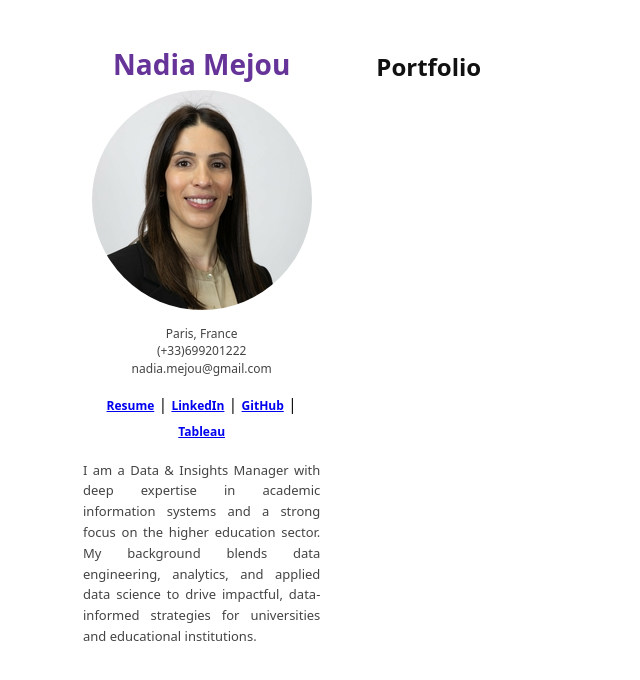
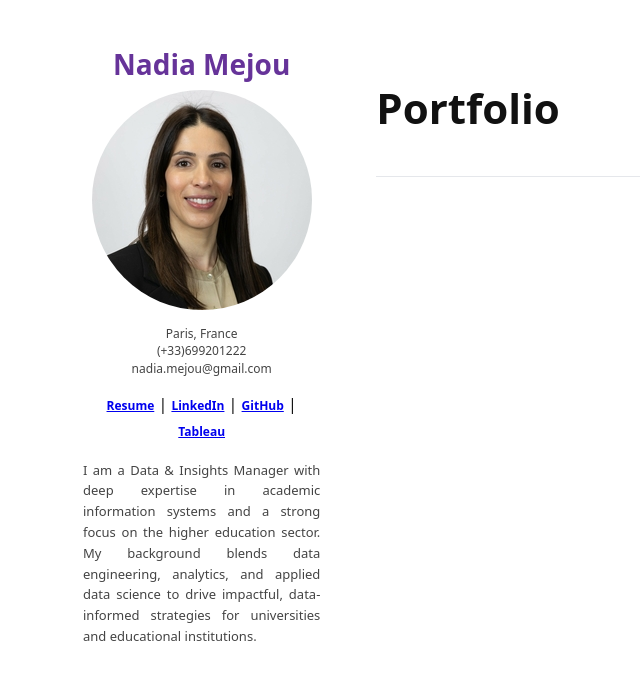
Before and after one commit to namejou/namejou.github.io, a Jekyll site: the page built from index.md, in a window 1280 px wide. Shown: the top 680 px of the page, without its empty margins (173-813 px from the left). Built offline with Jekyll 4.4.1, drawn with Linux system fonts in a browser that asks for light colours.

Commit message:
Update index.md

```diff
--- a/index.md
+++ b/index.md
@@ -27,7 +27,7 @@ title: Accueil
     </p>
   </aside>
 
-  <div class="right content">
+  <div class="section-title">
     <h2>Portfolio</h2>
     <!-- On ajoutera ici ta 1ʳᵉ project card -->
   </div>
```
